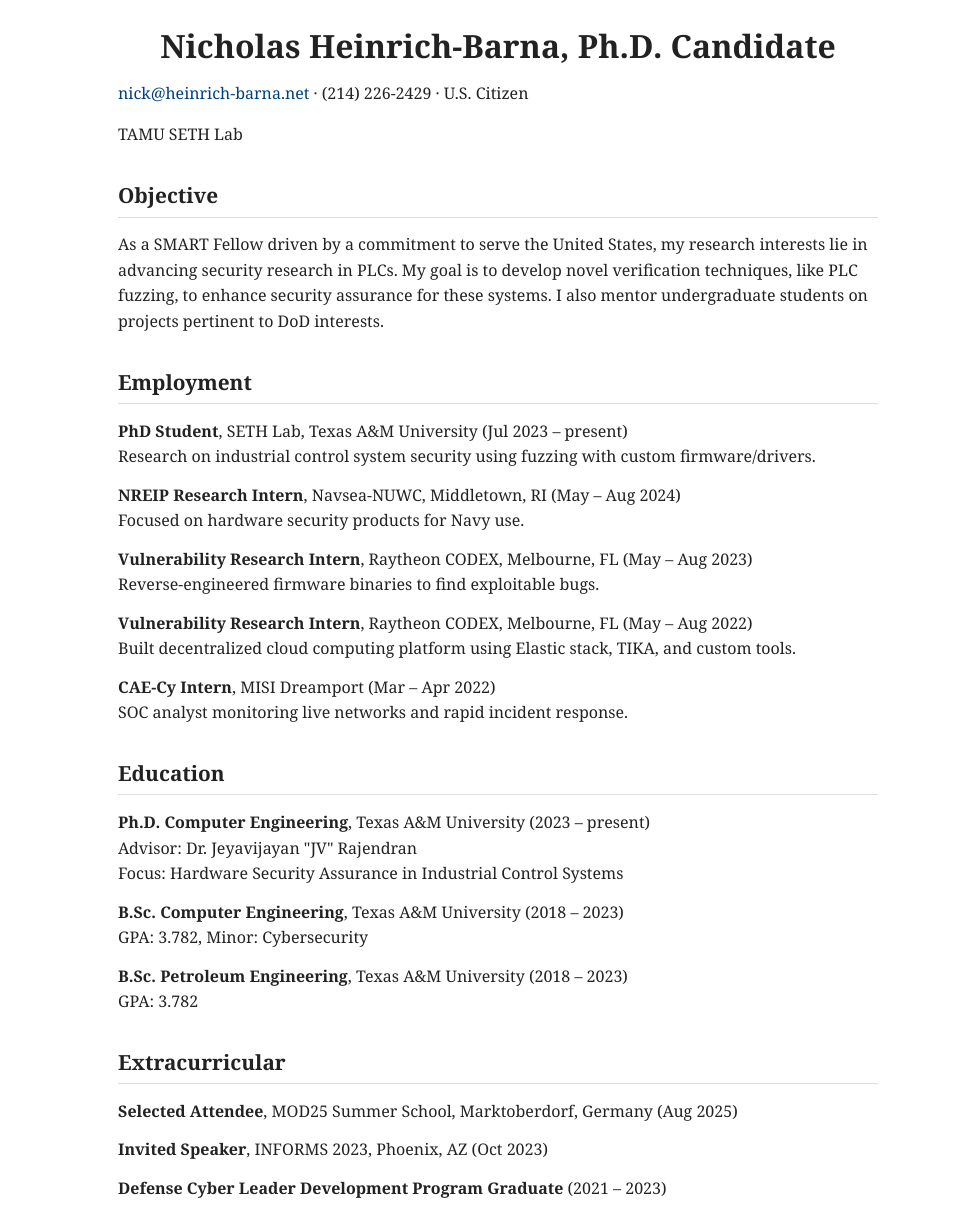
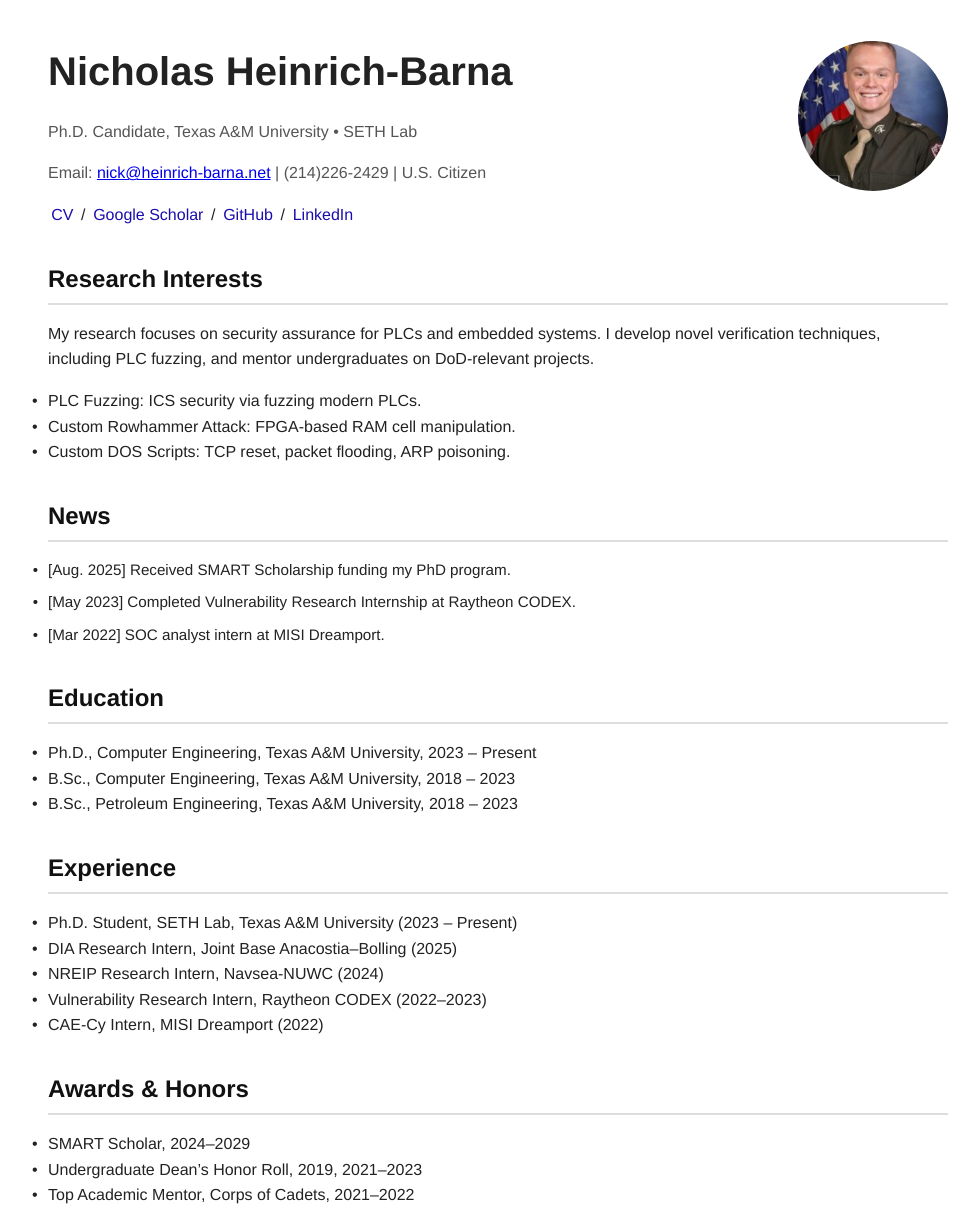
Before and after one commit to barnanicholas/barnanicholas.github.io, a plain HTML site: page index.html in a window 1280 px wide. Shown: the part 20-1231 px from the top of the page, without its empty margins (142-1121 px from the left). Drawn offline with Linux system fonts and the light colour scheme.

Commit message:
changes made for visuals

```diff
--- a/index.html
+++ b/index.html
@@ -2,113 +2,83 @@
 <html lang="en">
 <head>
 <meta charset="UTF-8">
+<meta name="viewport" content="width=device-width, initial-scale=1.0">
 <title>Nicholas Heinrich-Barna</title>
 <link rel="stylesheet" href="styles.css">
+<link rel="icon" href="assets/logo.png" type="image/png">
 </head>
 <body>
+
 <div class="container">
-    <!-- Header -->
     <header>
-      <h1>Nicholas Heinrich-Barna, Ph.D. Candidate</h1>
-      <p>
-        <a href="mailto:nick@heinrich-barna.net">nick@heinrich-barna.net</a> ·
-        (214) 226-2429 · U.S. Citizen
-      </p>
-      <p>TAMU SETH Lab</p>
+        <div class="intro">
+            <h1>Nicholas Heinrich-Barna</h1>
+            <p>Ph.D. Candidate, Texas A&M University • SETH Lab</p>
+            <p>Email: <a href="mailto:nick@heinrich-barna.net">nick@heinrich-barna.net</a> | (214)226-2429 | U.S. Citizen</p>
+            <div class="links">
+                <a href="#">CV</a> /
+                <a href="#">Google Scholar</a> /
+                <a href="#">GitHub</a> /
+                <a href="#">LinkedIn</a>
+            </div>
+        </div>
+        <div class="profile-photo">
+            <img src="assets/profile.jpg" alt="Profile Photo">
+        </div>
     </header>
 
-    <!-- Objective -->
     <section>
-      <h2>Objective</h2>
-      <p>
-        As a SMART Fellow driven by a commitment to serve the United States, my research
-        interests lie in advancing security research in PLCs. My goal is to develop novel
-        verification techniques, like PLC fuzzing, to enhance security assurance for these
-        systems. I also mentor undergraduate students on projects pertinent to DoD interests.
-      </p>
-    </section>
-
-    <!-- Employment -->
-    <section>
-      <h2>Employment</h2>
+        <h2>Research Interests</h2>
+        <p>My research focuses on security assurance for PLCs and embedded systems. I develop novel verification techniques, including PLC fuzzing, and mentor undergraduates on DoD-relevant projects.</p>
         <ul>
-        <li><strong>PhD Student</strong>, SETH Lab, Texas A&M University (Jul 2023 – present)<br>
-        Research on industrial control system security using fuzzing with custom firmware/drivers.</li>
-
-        <li><strong>NREIP Research Intern</strong>, Navsea-NUWC, Middletown, RI (May – Aug 2024)<br>
-        Focused on hardware security products for Navy use.</li>
-
-        <li><strong>Vulnerability Research Intern</strong>, Raytheon CODEX, Melbourne, FL (May – Aug 2023)<br>
-        Reverse-engineered firmware binaries to find exploitable bugs.</li>
-
-        <li><strong>Vulnerability Research Intern</strong>, Raytheon CODEX, Melbourne, FL (May – Aug 2022)<br>
-        Built decentralized cloud computing platform using Elastic stack, TIKA, and custom tools.</li>
-
-        <li><strong>CAE-Cy Intern</strong>, MISI Dreamport (Mar – Apr 2022)<br>
-        SOC analyst monitoring live networks and rapid incident response.</li>
+            <li>PLC Fuzzing: ICS security via fuzzing modern PLCs.</li>
+            <li>Custom Rowhammer Attack: FPGA-based RAM cell manipulation.</li>
+            <li>Custom DOS Scripts: TCP reset, packet flooding, ARP poisoning.</li>
         </ul>
     </section>
 
-    <!-- Education -->
+    <section>
+        <h2>News</h2>
+        <ul class="news-list">
+            <li>[Aug. 2025] Received SMART Scholarship funding my PhD program.</li>
+            <li>[May 2023] Completed Vulnerability Research Internship at Raytheon CODEX.</li>
+            <li>[Mar 2022] SOC analyst intern at MISI Dreamport.</li>
+        </ul>
+    </section>
+
     <section>
         <h2>Education</h2>
         <ul>
-        <li><strong>Ph.D. Computer Engineering</strong>, Texas A&M University (2023 – present)<br>
-        Advisor: Dr. Jeyavijayan "JV" Rajendran<br>
-        Focus: Hardware Security Assurance in Industrial Control Systems</li>
-
-        <li><strong>B.Sc. Computer Engineering</strong>, Texas A&M University (2018 – 2023)<br>
-        GPA: 3.782, Minor: Cybersecurity</li>
-
-        <li><strong>B.Sc. Petroleum Engineering</strong>, Texas A&M University (2018 – 2023)<br>
-        GPA: 3.782</li>
+            <li>Ph.D., Computer Engineering, Texas A&M University, 2023 – Present</li>
+            <li>B.Sc., Computer Engineering, Texas A&M University, 2018 – 2023</li>
+            <li>B.Sc., Petroleum Engineering, Texas A&M University, 2018 – 2023</li>
         </ul>
     </section>
 
-    <!-- Extracurricular -->
     <section>
-      <h2>Extracurricular</h2>
+        <h2>Experience</h2>
         <ul>
-        <li><strong>Selected Attendee</strong>, MOD25 Summer School, Marktoberdorf, Germany (Aug 2025)</li>
-        <li><strong>Invited Speaker</strong>, INFORMS 2023, Phoenix, AZ (Oct 2023)</li>
-        <li><strong>Defense Cyber Leader Development Program Graduate</strong> (2021 – 2023)</li>
+            <li>Ph.D. Student, SETH Lab, Texas A&M University (2023 – Present)</li>
+            <li>DIA Research Intern, Joint Base Anacostia–Bolling (2025)</li>
+            <li>NREIP Research Intern, Navsea-NUWC (2024)</li>
+            <li>Vulnerability Research Intern, Raytheon CODEX (2022–2023)</li>
+            <li>CAE-Cy Intern, MISI Dreamport (2022)</li>
         </ul>
     </section>
 
-    <!-- Leadership -->
     <section>
-      <h2>Leadership</h2>
+        <h2>Awards & Honors</h2>
         <ul>
-        <li>Project Mentor, Texas A&M University (2023 – 2024)</li>
-        <li>Ross Volunteer Company, Honor Guard for Governor of Texas (2020 – 2022)</li>
-        <li>Academic & Career Mentor, TAMU Corps of Cadets (2019 – 2022)</li>
-        <li>Eagle Scout (2019)</li>
+            <li>SMART Scholar, 2024–2029</li>
+            <li>Undergraduate Dean’s Honor Roll, 2019, 2021–2023</li>
+            <li>Top Academic Mentor, Corps of Cadets, 2021–2022</li>
         </ul>
     </section>
 
-    <!-- Competitions -->
-    <section>
-      <h2>Security Competitions</h2>
-      <ul>
-        <li>1st Place, CSAW Embedded Security Competition (2023)<br>
-        Led a team of 4, topic: side-channel attacks.</li>
-      </ul>
-    </section>
-
-    <!-- Awards -->
-    <section>
-      <h2>Awards and Achievements</h2>
-      <ul>
-        <li>SMART Scholar (2024 – 2029)</li>
-        <li>Undergraduate Dean’s Honor Roll (2019, 2021, 2022, 2023)</li>
-        <li>Top Academic Mentor in Corps of Cadets (2021, 2022)</li>
-      </ul>
-    </section>
-
-    <!-- Footer -->
     <footer>
         <p>&copy; 2025 Nicholas Heinrich-Barna</p>
     </footer>
 </div>
+
 </body>
 </html>
--- a/styles.css
+++ b/styles.css
@@ -1,68 +1,91 @@
-/* Basic Reset */
-* {
-  margin: 0;
-  padding: 0;
-  box-sizing: border-box;
-}
-
-/* Base Styles */
 body {
-  font-family: "Georgia", "Times New Roman", serif;
-  line-height: 1.6;
-  color: #222;
-  background: #fff;
+    font-family: "Helvetica Neue", Helvetica, Arial, sans-serif;
+    line-height: 1.6;
+    color: #222;
+    background: #fff;
+    margin: 0;
+    padding: 0;
 }
 
 .container {
-  max-width: 800px;
-  margin: 0 auto;
-  padding: 40px 20px;
+    max-width: 900px;
+    margin: auto;
+    padding: 2rem;
 }
 
-/* Headings */
-h1 {
-  font-size: 2em;
-  font-weight: bold;
-  text-align: center;
-  margin-bottom: 0.3em;
+header {
+    display: flex;
+    align-items: center;
+    justify-content: space-between;
+    flex-wrap: wrap;
+    margin-bottom: 2rem;
 }
 
-h2 {
-  font-size: 1.3em;
-  font-weight: bold;
-  margin: 1.5em 0 0.7em 0;
-  border-bottom: 1px solid #ddd;
-  padding-bottom: 0.2em;
+header .intro {
+    flex: 1 1 500px;
 }
 
-/* Paragraphs & Lists */
-p {
-  margin-bottom: 1em;
+header h1 {
+    font-size: 2.5rem;
+    margin-bottom: 0.2rem;
+}
+
+header p {
+    color: #555;
+}
+
+header .links a {
+    color: #1a0dab;
+    text-decoration: none;
+    margin: 0 0.2rem;
+}
+
+header .links a:hover {
+    text-decoration: underline;
+}
+
+header .profile-photo img {
+    width: 150px;
+    height: 150px;
+    border-radius: 50%;
+    object-fit: cover;
+}
+
+section {
+    margin-bottom: 2rem;
+}
+
+section h2 {
+    font-size: 1.5rem;
+    color: #111;
+    border-bottom: 2px solid #ddd;
+    padding-bottom: 0.3rem;
+    margin-bottom: 0.5rem;
 }
 
 ul {
-  list-style: none;
-  padding-left: 0;
+    list-style-type: none;
+    padding-left: 0;
 }
 
-ul li {
-  margin-bottom: 0.8em;
+ul li::before {
+    content: "•";
+    color: #222;
+    display: inline-block;
+    width: 1em;
+    margin-left: -1em;
 }
 
-/* Links */
-a {
-  color: #004080;
-  text-decoration: none;
+.news-list li {
+    margin-bottom: 0.5rem;
+    font-size: 0.95rem;
 }
 
-a:hover {
-  text-decoration: underline;
+footer {
+    text-align: center;
+    font-size: 0.9rem;
+    color: #888;
+    border-top: 1px solid #ddd;
+    padding-top: 1rem;
+    margin-top: 3rem;
 }
-
-/* Footer */
-footer {
-  margin-top: 40px;
-  text-align: center;
-  font-size: 0.9em;
-  color: #666;
-}
```
Lines whose indentation alone changed are shown as unchanged.
